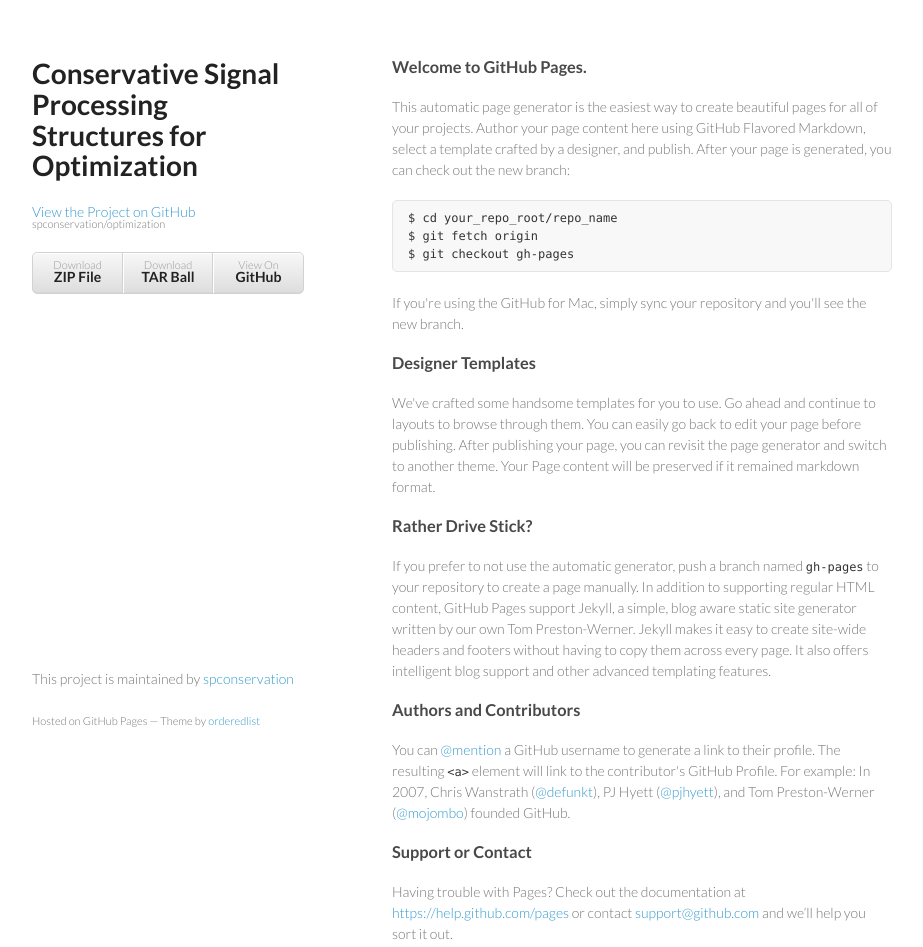
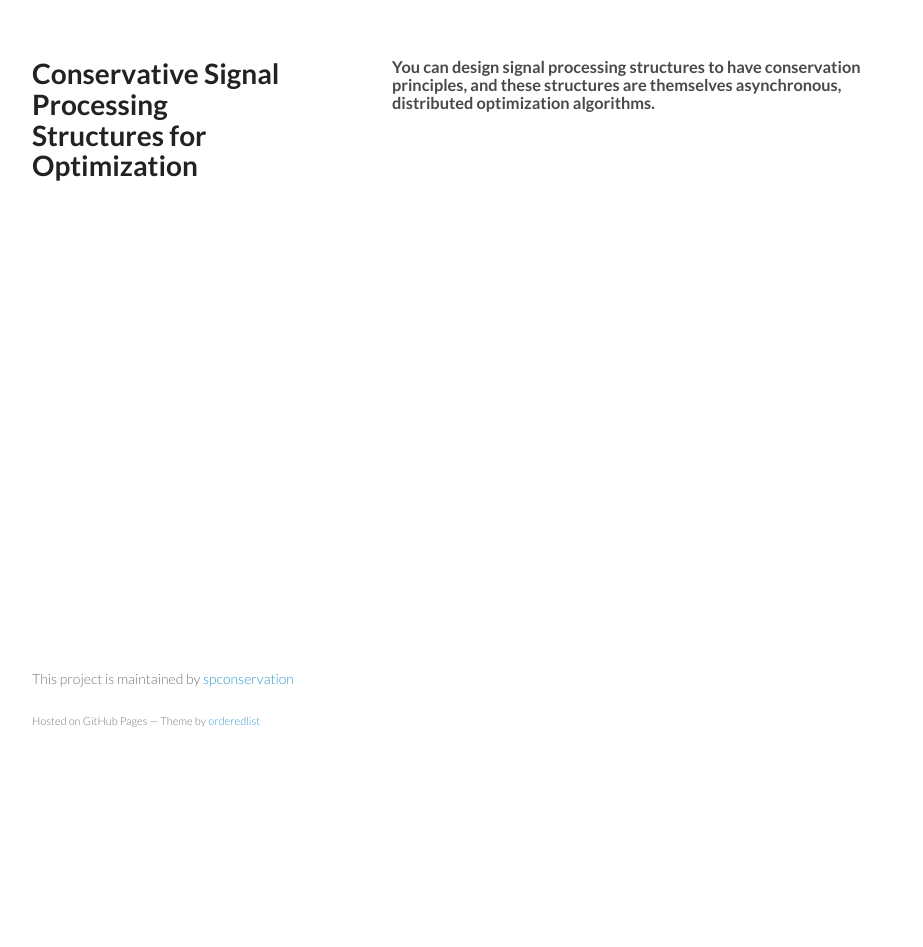
Before and after one commit to spconservation/optimization, a plain HTML site: page index.html in a window 1280 px wide. Shown: the whole page, without its empty margins (178-1101 px from the left). After the commit the page ends 800 px from the top, so only its background shows below. Drawn offline with Linux system fonts and the light colour scheme.

Commit message:
Update index.html

```diff
--- a/index.html
+++ b/index.html
@@ -18,47 +18,12 @@
         <h1>Conservative Signal Processing Structures for Optimization</h1>
         <p></p>
 
-        <p class="view"><a href="https://github.com/spconservation/optimization">View the Project on GitHub <small>spconservation/optimization</small></a></p>
-
-
-        <ul>
-          <li><a href="https://github.com/spconservation/optimization/zipball/master">Download <strong>ZIP File</strong></a></li>
-          <li><a href="https://github.com/spconservation/optimization/tarball/master">Download <strong>TAR Ball</strong></a></li>
-          <li><a href="https://github.com/spconservation/optimization">View On <strong>GitHub</strong></a></li>
-        </ul>
       </header>
       <section>
         <h3>
-<a id="welcome-to-github-pages" class="anchor" href="#welcome-to-github-pages" aria-hidden="true"><span class="octicon octicon-link"></span></a>Welcome to GitHub Pages.</h3>
 
-<p>This automatic page generator is the easiest way to create beautiful pages for all of your projects. Author your page content here using GitHub Flavored Markdown, select a template crafted by a designer, and publish. After your page is generated, you can check out the new branch:</p>
+<p>You can design signal processing structures to have conservation principles, and these structures are themselves asynchronous, distributed optimization algorithms.</p>
 
-<pre><code>$ cd your_repo_root/repo_name
-$ git fetch origin
-$ git checkout gh-pages
-</code></pre>
-
-<p>If you're using the GitHub for Mac, simply sync your repository and you'll see the new branch.</p>
-
-<h3>
-<a id="designer-templates" class="anchor" href="#designer-templates" aria-hidden="true"><span class="octicon octicon-link"></span></a>Designer Templates</h3>
-
-<p>We've crafted some handsome templates for you to use. Go ahead and continue to layouts to browse through them. You can easily go back to edit your page before publishing. After publishing your page, you can revisit the page generator and switch to another theme. Your Page content will be preserved if it remained markdown format.</p>
-
-<h3>
-<a id="rather-drive-stick" class="anchor" href="#rather-drive-stick" aria-hidden="true"><span class="octicon octicon-link"></span></a>Rather Drive Stick?</h3>
-
-<p>If you prefer to not use the automatic generator, push a branch named <code>gh-pages</code> to your repository to create a page manually. In addition to supporting regular HTML content, GitHub Pages support Jekyll, a simple, blog aware static site generator written by our own Tom Preston-Werner. Jekyll makes it easy to create site-wide headers and footers without having to copy them across every page. It also offers intelligent blog support and other advanced templating features.</p>
-
-<h3>
-<a id="authors-and-contributors" class="anchor" href="#authors-and-contributors" aria-hidden="true"><span class="octicon octicon-link"></span></a>Authors and Contributors</h3>
-
-<p>You can <a href="https://github.com/blog/821" class="user-mention">@mention</a> a GitHub username to generate a link to their profile. The resulting <code>&lt;a&gt;</code> element will link to the contributor's GitHub Profile. For example: In 2007, Chris Wanstrath (<a href="https://github.com/defunkt" class="user-mention">@defunkt</a>), PJ Hyett (<a href="https://github.com/pjhyett" class="user-mention">@pjhyett</a>), and Tom Preston-Werner (<a href="https://github.com/mojombo" class="user-mention">@mojombo</a>) founded GitHub.</p>
-
-<h3>
-<a id="support-or-contact" class="anchor" href="#support-or-contact" aria-hidden="true"><span class="octicon octicon-link"></span></a>Support or Contact</h3>
-
-<p>Having trouble with Pages? Check out the documentation at <a href="https://help.github.com/pages">https://help.github.com/pages</a> or contact <a href="mailto:support@github.com">support@github.com</a> and we’ll help you sort it out.</p>
       </section>
       <footer>
         <p>This project is maintained by <a href="https://github.com/spconservation">spconservation</a></p>
```
